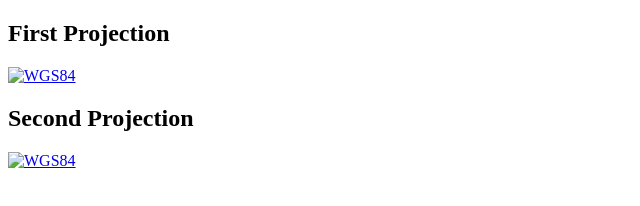
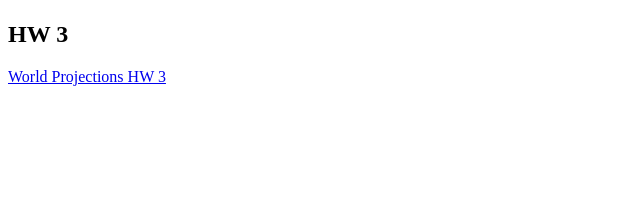
Before and after one commit to alyssalp02/HOMEWORK3, a plain HTML site: page index.html in a window 1280 px wide. Shown: the whole page, without its empty margins (0-640 px from the left). Drawn offline with Linux system fonts and the light colour scheme.

Commit message:
Add index

```diff
--- a/index.html
+++ b/index.html
@@ -4,18 +4,13 @@
     <meta charset="UTF-8">
     <meta http-equiv="X-UA-Compatible" content="IE=edge">
     <meta name="viewport" content="width=device-width, initial-scale=1.0">
-    <title>Projections</title>
+    <title>Index</title>
 </head>
 <body>
 
-    <h2>First Projection</h2>
-    <a href=".//maps/4326.png">
-    <img src=".//maps/4326.png" alt="WGS84" width='500px'>
-    </a>
-
-    <h2>Second Projection</h2>
-    <a href=".//maps/4326.png">
-    <img src=".//maps/4326.png" alt="WGS84" width='500px'>
+    <h1> </h1>
+    <h2>HW 3</h2>
+    <a href="worldprojections.html">World Projections HW 3</a>
     </a>
 </body>
 </html>
```
Also changed, not shown: worldprojections.html (renamed from Worldprojections/worldprojections.html), 1 other file.
